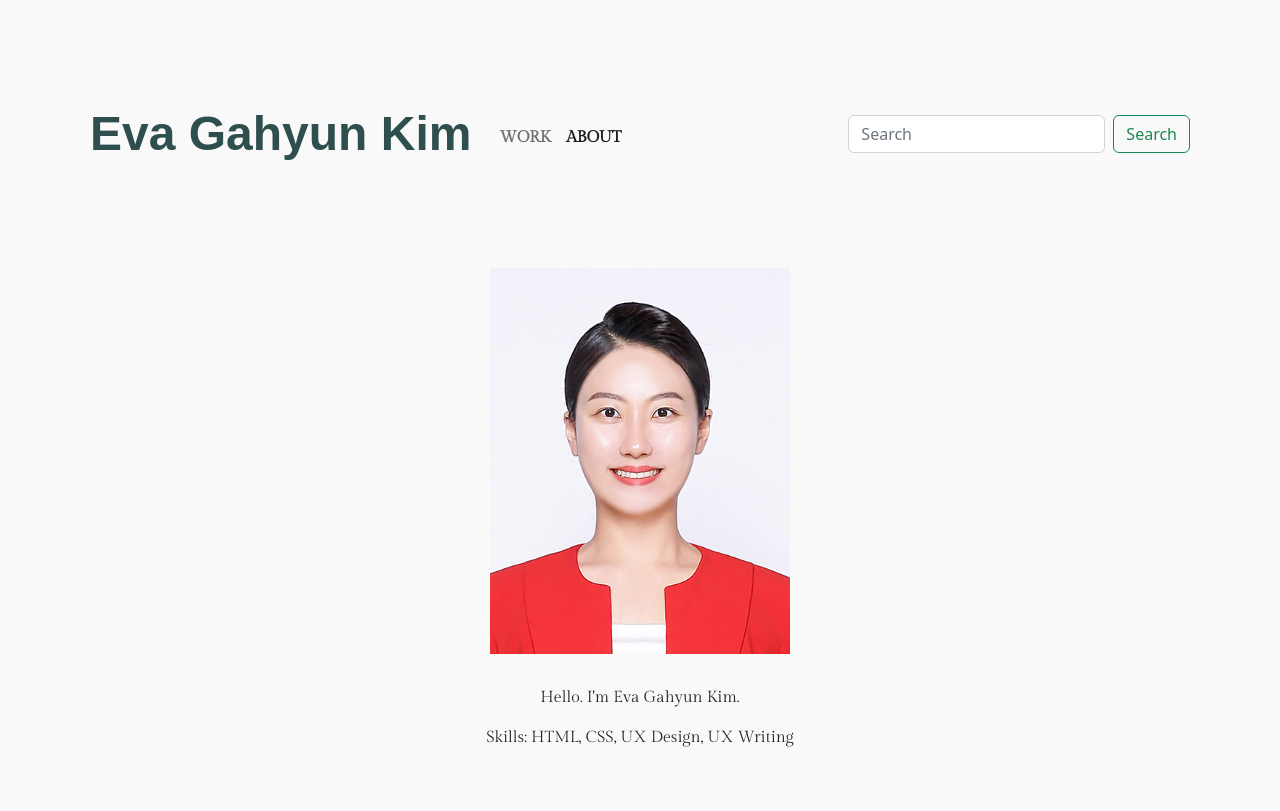
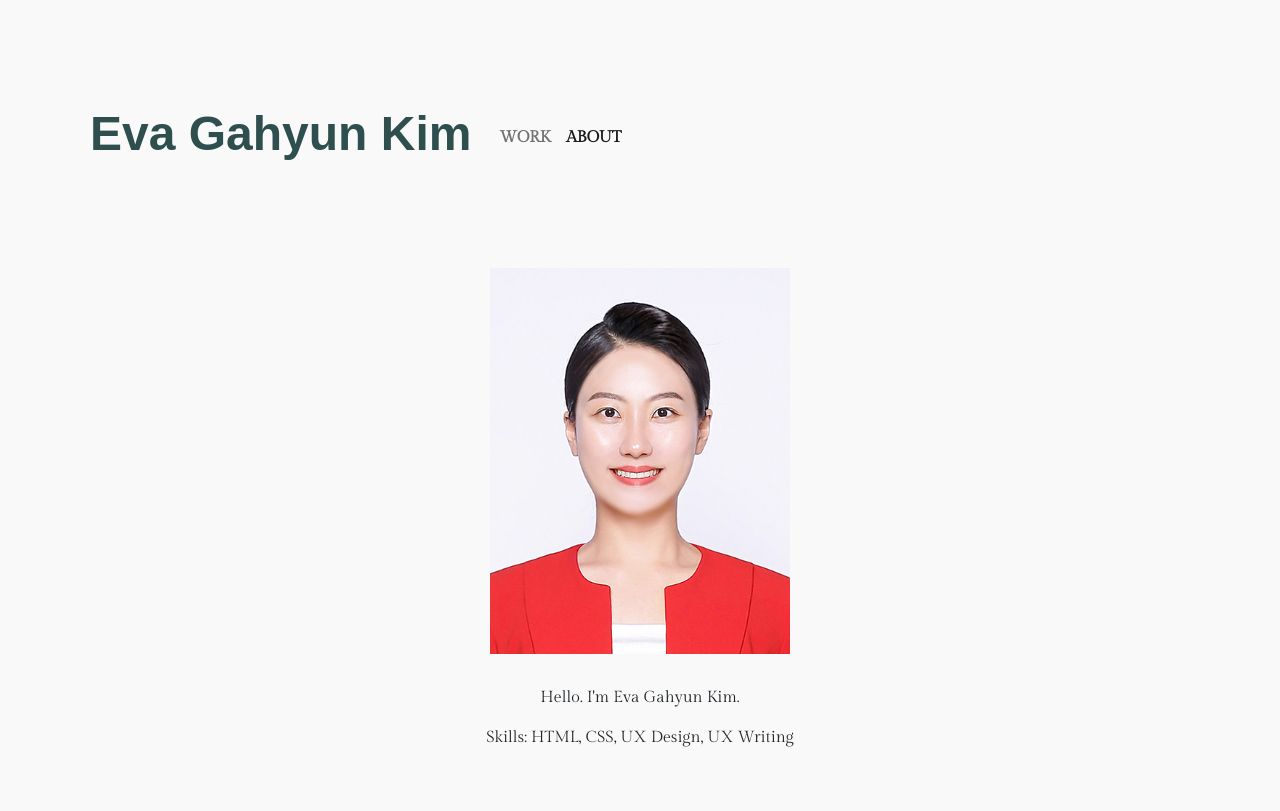
Before and after one commit to gahyunevakim/portfolio, a plain HTML site: page about.html in a window 1280 px wide. Shown: the top 811 px of the page. Drawn offline with nearby package versions, Linux system fonts and the light colour scheme; a web font is replaced by a local one.

Commit message:
remove search

```diff
--- a/about.html
+++ b/about.html
@@ -27,10 +27,6 @@
               <a class="nav-link active" aria-current="page">ABOUT</a>
             </li>
           </ul>
-          <form class="d-flex" role="search">
-            <input class="form-control me-2" type="search" placeholder="Search" aria-label="Search" />
-            <button class="btn btn-outline-success" type="submit">Search</button>
-          </form>
         </div>
       </div>
     </nav>
--- a/style.css
+++ b/style.css
@@ -77,7 +77,7 @@ a{
 }
 
 .image-website2 {
-  width: 270px;'
+  width: 270px;
 }
 
 .image-website {
```
